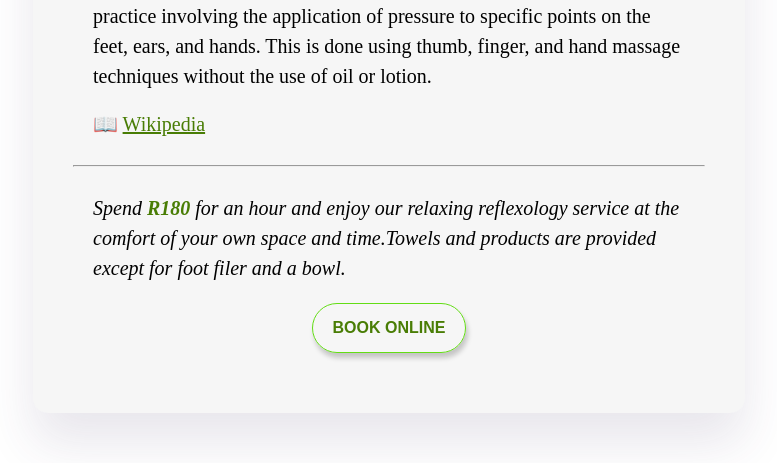
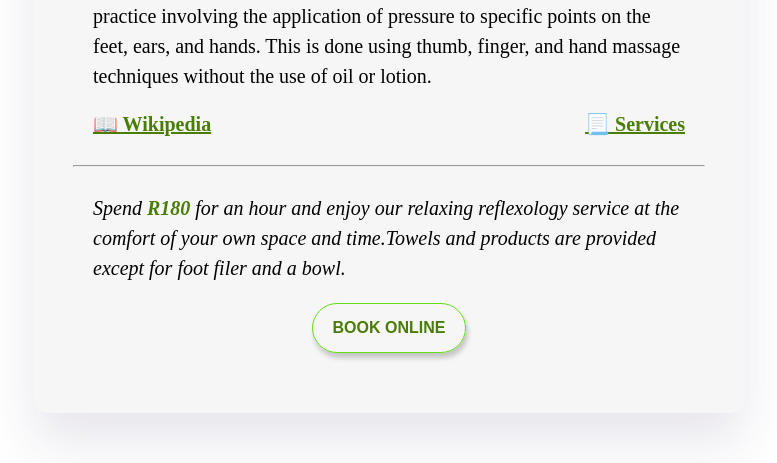
Before and after one commit to Bukhosini07/bukhosini_landing_page, a plain HTML site: page project1.html in a window 1280 px wide. Shown: the part 882-1345 px from the top of the page, without its empty margins (251-1028 px from the left). Drawn offline with Linux system fonts and the light colour scheme.

Commit message:
Update project1.html

```diff
--- a/project1.html
+++ b/project1.html
@@ -33,15 +33,6 @@
         font-family: "Cerebri Sans";
       }
 
-      a {
-        text-decoration: underline;
-        cursor: pointer;
-        color: #497d05;
-      }
-
-      a:hover {
-        color: #63dd15;
-      }
       button {
         border: 1px solid #63dd15;
         border-radius: 30px;
@@ -84,6 +75,22 @@
         padding: 40px;
       }
 
+      .more-infor-container p {
+        display: flex;
+        justify-content: space-between;
+      }
+
+      .more-infor-container a {
+        text-decoration: underline;
+        font-weight: bold;
+        color: #497d05;
+        cursor: pointer;
+      }
+
+      a:hover {
+        color: #63dd15;
+      }
+
       .price {
         color: #497d05;
         font-weight: bold;
@@ -115,12 +122,19 @@
         finger, and hand massage techniques without the use of oil or lotion.
       </p>
       <br />
-      <p>
-        📖
-        <a href="https://en.wikipedia.org/wiki/Reflexology" target="_blank">
-          Wikipedia
-        </a>
-      </p>
+      <div class="more-infor-container">
+        <p>
+          <a href="https://en.wikipedia.org/wiki/Reflexology" target="_blank">
+            📖 Wikipedia
+          </a>
+          <a
+            href="https://s3.amazonaws.com/shecodesio-production/uploads/files/000/108/585/original/IMG-20231113-WA0003.jpg?1703846455"
+            target="_blank"
+          >
+            📃 Services</a
+          >
+        </p>
+      </div>
       <br />
       <hr />
       <br />
```
